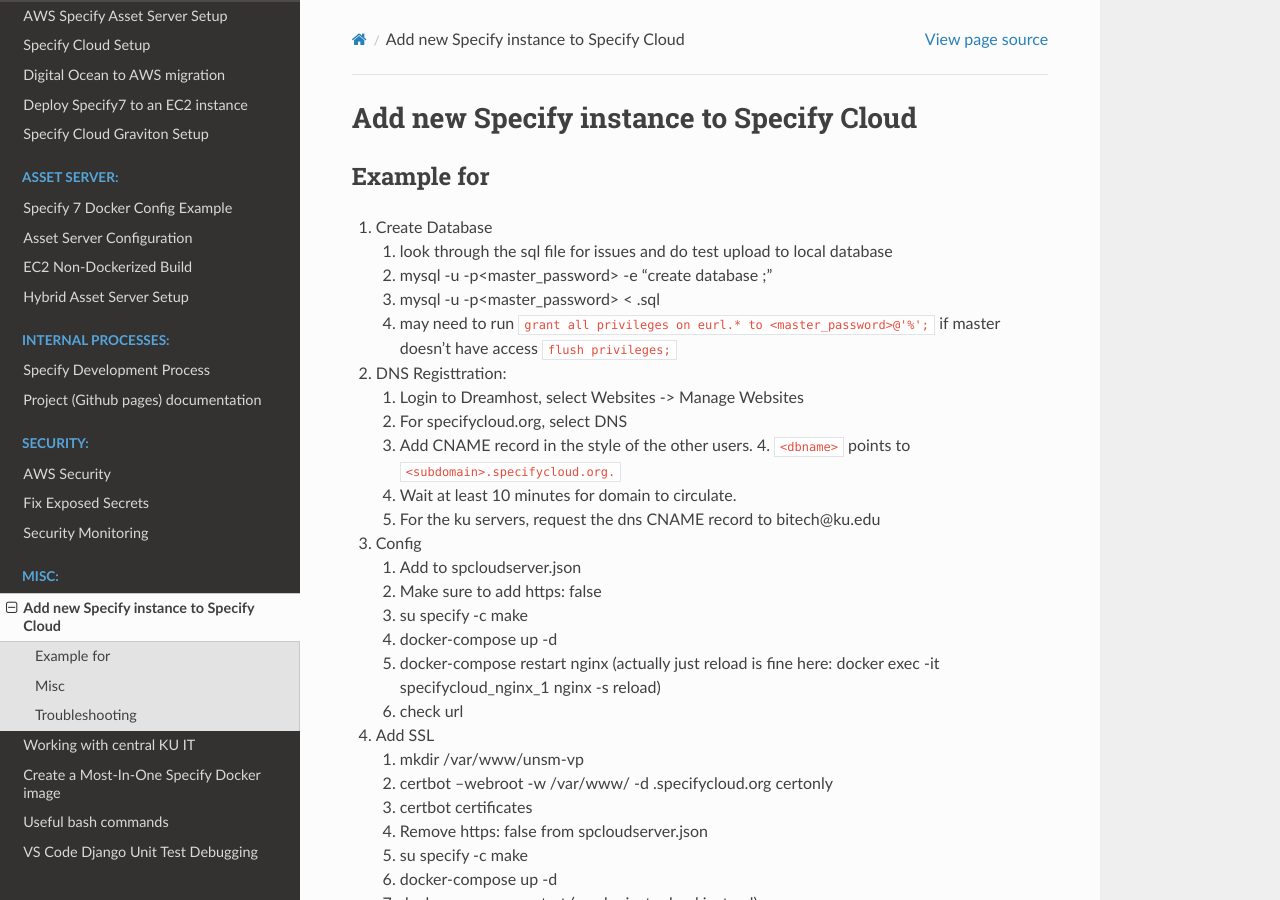
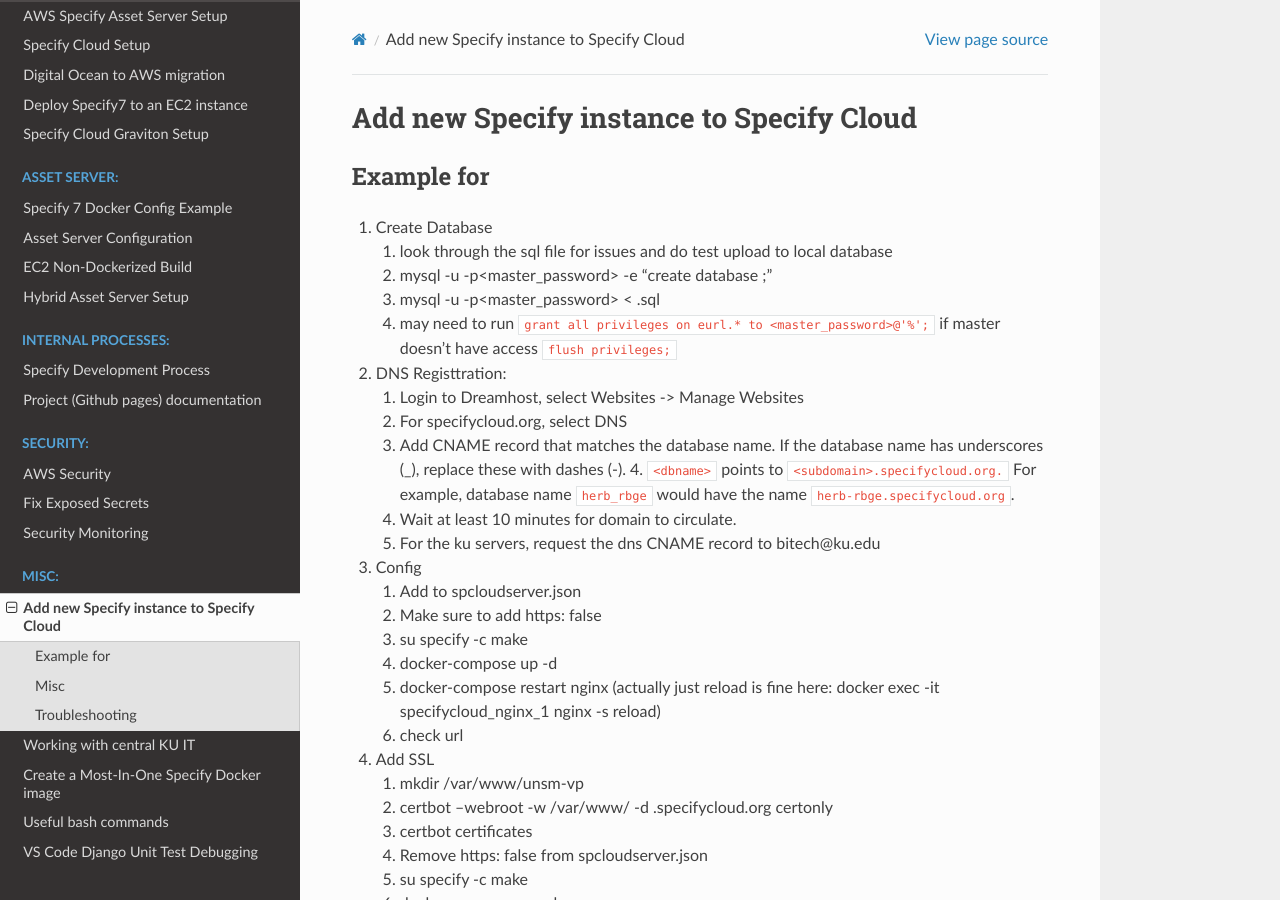
Before and after one commit to specify/specify.github.io, a Sphinx documentation site: the page built from sphinx/misc/add_new_instance_to_specify_cloud.md, in a window 1280 px wide and 900 px high. Built offline with Sphinx 7.4.7 and the Read the Docs theme 2.0.0, drawn with Linux system fonts in a browser that asks for light colours.

Commit message:
Clarify database subdomain syntax

```diff
--- a/sphinx/misc/add_new_instance_to_specify_cloud.md
+++ b/sphinx/misc/add_new_instance_to_specify_cloud.md
@@ -11,8 +11,9 @@
 2. DNS Registtration:
 	1. Login to Dreamhost, select Websites -> Manage Websites
 	2. For specifycloud.org, select DNS
-	3. Add CNAME record in the style of the other users.
+	3. Add CNAME record that matches the database name. If the database name has underscores (_), replace these with dashes (-).
 		4. `<dbname>` points to `<subdomain>.specifycloud.org.`
+		   For example, database name `herb_rbge` would have the name `herb-rbge.specifycloud.org`.
 	4. Wait at least 10 minutes for domain to circulate.
 	5. For the ku servers, request the dns CNAME record to bitech@ku.edu
 3. Config
```
